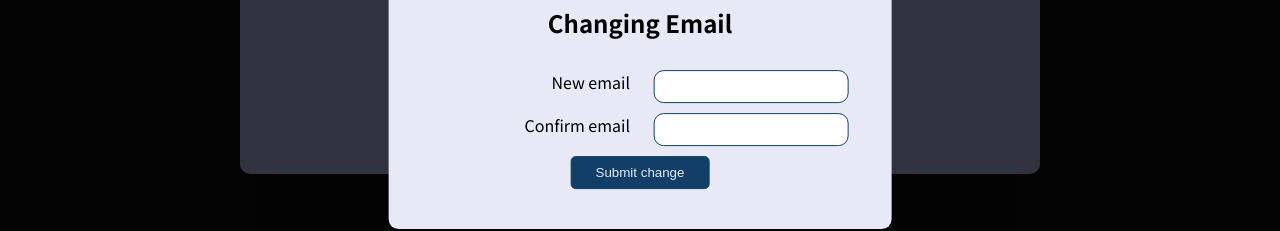
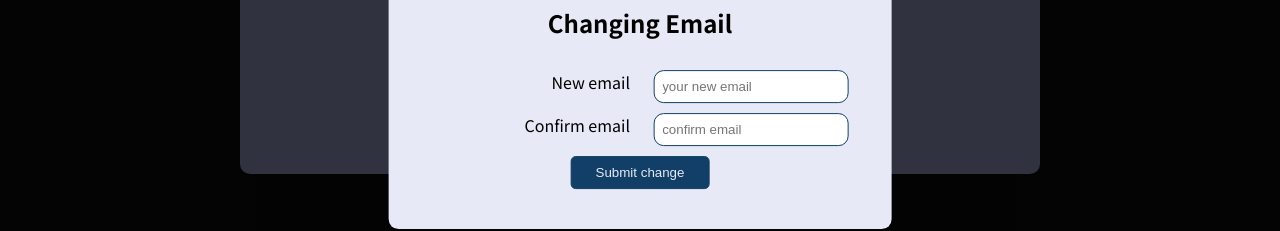
Before and after one commit to Sperthix/MyNotes, a React (Create React App) app: page /profile in a window 1280 px wide. Both pictures are taken after a click on the element "Change email address". Shown: the part 313-544 px from the top of the page. Built offline with nearby package versions, Linux system fonts and the light colour scheme; no server answers.

Commit message:
adjusted css for basic animation

```diff
--- a/src/components/Profile/PopUpForm.js
+++ b/src/components/Profile/PopUpForm.js
@@ -79,22 +79,38 @@ const PopUpForm = (props) => {
       {isChangingEmail && (
         <Fragment>
           <label>New email</label>
-          <input type="email" id="email" ref={firstInput}></input>
+          <input
+            type="email"
+            id="email"
+            placeholder="your new email"
+            ref={firstInput}
+          ></input>
           {onError && <span className={styles.error}>{error1}</span>}
           <label>Confirm email</label>
-          <input type="email" id="confirm-email" ref={secondInput}></input>
+          <input
+            type="email"
+            id="confirm-email"
+            placeholder="confirm email"
+            ref={secondInput}
+          ></input>
           {onError && <span className={styles.error}>{error2}</span>}
         </Fragment>
       )}
       {!isChangingEmail && (
         <Fragment>
           <label>New password</label>
-          <input type="password" id="password" ref={firstInput}></input>
+          <input
+            type="password"
+            id="password"
+            placeholder="your new password"
+            ref={firstInput}
+          ></input>
           {onError && <span className={styles.error}>{error1}</span>}
           <label>Confirm password</label>
           <input
             type="password"
             id="confirm-password"
+            placeholder="confirm password"
             ref={secondInput}
           ></input>
           {onError && <span className={styles.error}>{error2}</span>}
--- a/src/components/Profile/PopUpForm.module.css
+++ b/src/components/Profile/PopUpForm.module.css
@@ -24,6 +24,16 @@
   margin: auto 0.2rem;
   padding: 0.5rem;
   max-width: 300px;
+  transition: all 0.2s ease-in-out;
+}
+
+.inputForm input:focus {
+  outline: none;
+  border: 1px solid #30ee00;
+}
+
+.inputForm input:focus::placeholder {
+  padding-left: 5px;
 }
 
 .inputForm button {
--- a/src/components/Profile/Profile.module.css
+++ b/src/components/Profile/Profile.module.css
@@ -27,7 +27,19 @@
   margin-top: 10px;
   margin-left: 80%;
   padding: 0.5rem 1rem;
+  transition: all 0.1s ease-in;
 }
+
+.edit:hover {
+  background-color: #30ee00;
+  border: 1px solid #30ee00;
+}
+.edit:active {
+  background-color: #30ee00;
+  border: 1px solid #30ee00;
+  transform: scale(1.1);
+}
+
 .list {
   display: grid;
   grid-template-columns: 1fr 1fr;
@@ -61,6 +73,17 @@
   margin: auto 0.2rem;
   padding: 0.5rem;
   max-width: 300px;
+  transition: all 0.3s ease;
+}
+
+.input:focus {
+  outline: none;
+  border: 1px solid #30ee00;
+}
+
+.input:focus::placeholder {
+  padding-left: 4px;
+  transition: all 0.3 ease;
 }
 
 .submitButton {
@@ -73,6 +96,17 @@
   border-radius: 5px;
   cursor: pointer;
   max-width: 200px;
+  transition: all 0.2s ease-in-out;
+}
+
+.submitButton:hover {
+  background-color: #30ee00;
+  border: 1px solid #30ee00;
+}
+.submitButton:active {
+  background-color: #30ee00;
+  border: 1px solid #30ee00;
+  transform: scale(1.05);
 }
 
 .delete {
@@ -83,7 +117,7 @@
   cursor: pointer;
   padding: 0.5rem 0.2rem;
   margin: 0.3rem;
-  transition: all .1s ease-in;
+  transition: all 0.1s ease-in;
 }
 
 .delete:hover,
--- a/src/components/UI/Navigation.module.css
+++ b/src/components/UI/Navigation.module.css
@@ -33,6 +33,11 @@
   max-width: 300px;
   color: #e7eaf6;
   cursor: pointer;
+  transition: all .2s ease-in-out;
+}
+
+.nav h1:hover {
+  transform: scale(1.1);
 }
 
 .link {
@@ -46,6 +51,7 @@
   background-color: #a2a8d3;
   font-weight: bolder;
   cursor: pointer;
+  transition: all .1s ease-in;
 }
 
 .link:focus {
```
Also changed, not shown: 1 other file (tests, documents, lock files or other folders).
